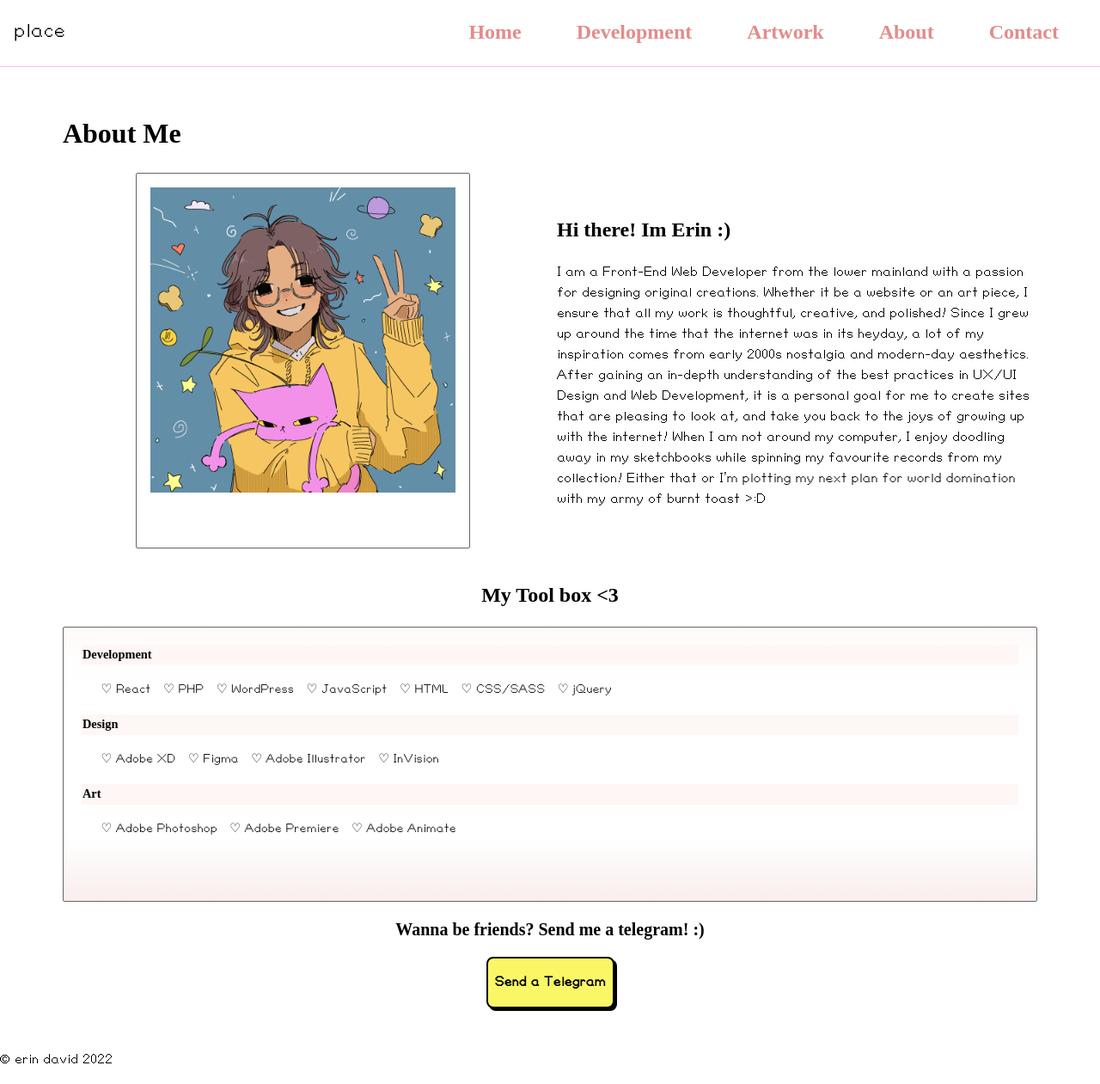
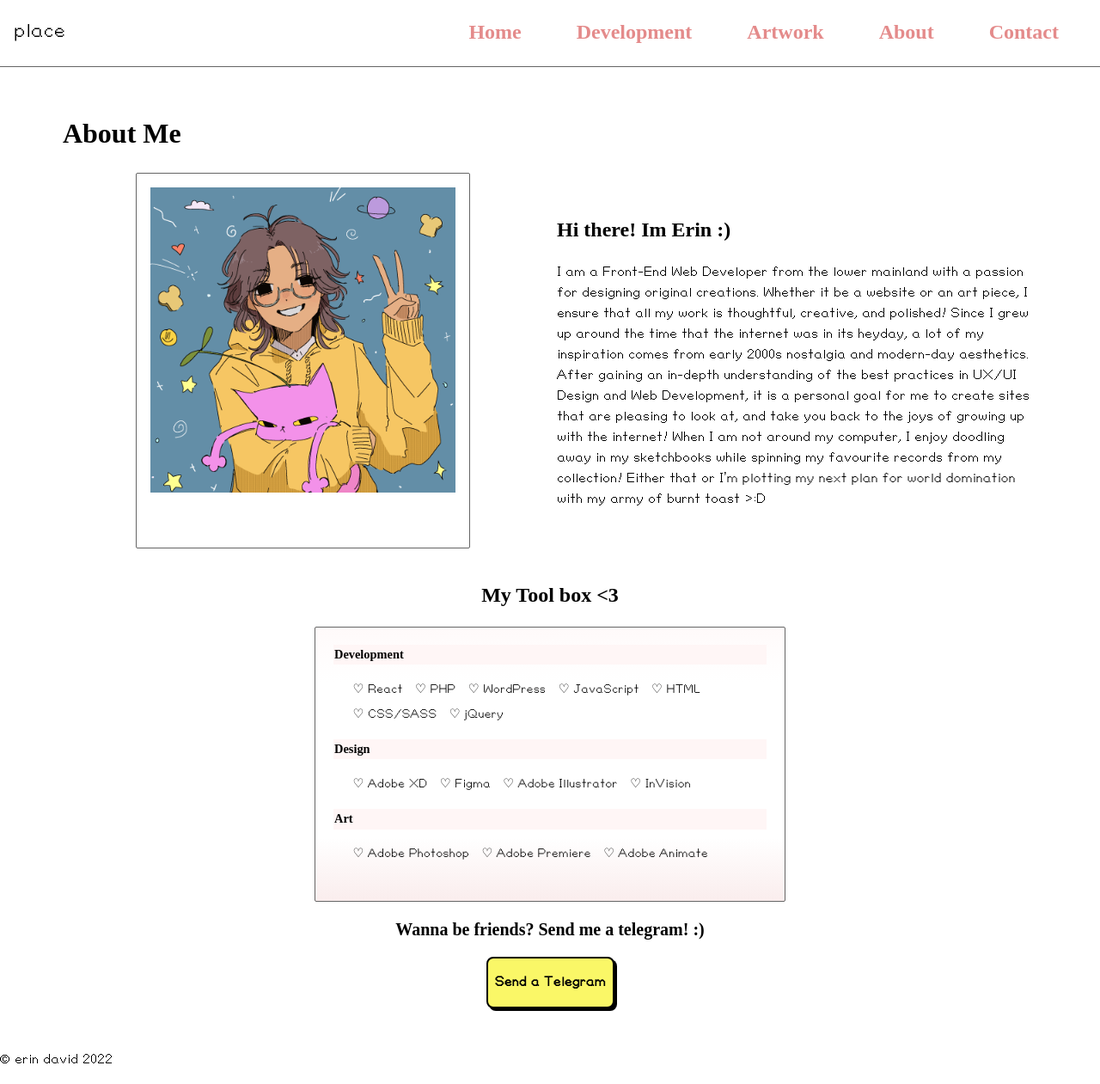
Before and after one commit to erindavid03/portfolio-site, a React (Create React App) app: page /about in a window 1280 px wide. Shown: the whole page at 86% size. Built offline with nearby package versions, Linux system fonts and the light colour scheme.

Commit message:
add max-width to tool box

```diff
--- a/src/styles/base/_variables.scss
+++ b/src/styles/base/_variables.scss
@@ -5,7 +5,7 @@ $gradient:  linear-gradient(0deg, #faeded 0%, #ffffff 23%, #ffffff 80%, #fffafa
 $main-color: #ffffff;
 $secondary-color: #FFEFF2;
 // accents
-$border-colors: #FFC0CB;
+$border-colors: #656565;
 // typography
 $font-color-main: #000000;
 $font-color-nav: #E48B8B;
--- a/src/styles/components/pages/_aboutPage.scss
+++ b/src/styles/components/pages/_aboutPage.scss
@@ -31,10 +31,6 @@
     }
 
    section:nth-child(2) div{
-    // @include flex-row;
-    // align-items: flex-start;
-    // justify-content: space-between;
-    // flex-wrap: wrap;
         padding: 5px;
         background: $gradient;
         border: 1px solid #656565;
@@ -42,6 +38,8 @@
         font-size: .9em;
         height: 308px;
         overflow: auto;
+        max-width: 536px;
+        margin: 0 auto;
 
 
         ul{
```
